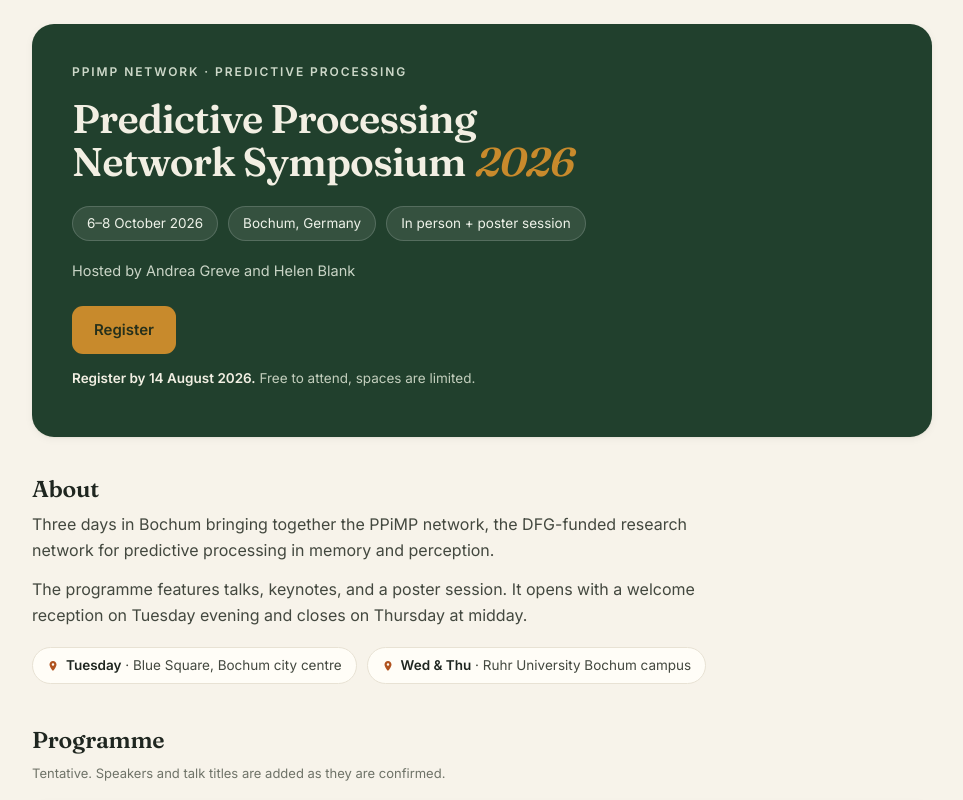
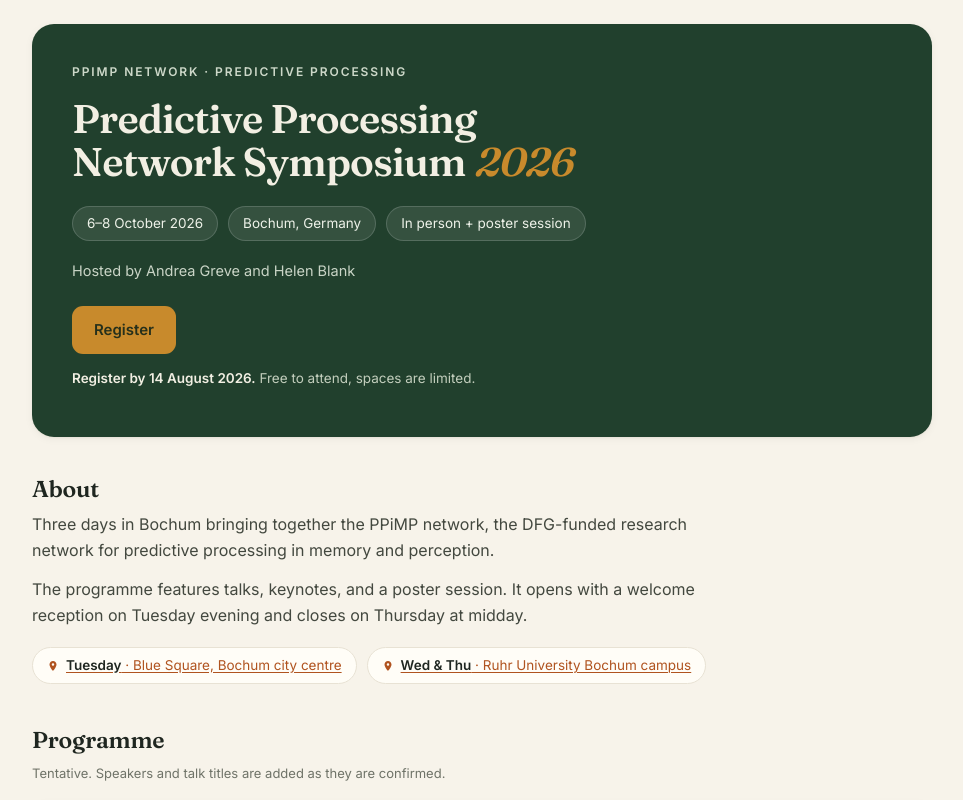
Before and after one commit to predcommlab/symposium-2026, a plain HTML site: page index.html in a window 1280 px wide. Shown: the top 800 px of the page, without its empty margins (158-1121 px from the left). Drawn offline with Linux system fonts and the light colour scheme; no server answers.

Commit message:
Style the About venue chips as clear links (rust, underlined)

```diff
--- a/index.html
+++ b/index.html
@@ -70,8 +70,8 @@
   .dvenue a.venue:hover{text-decoration:underline;}
   .dvenue .theme{color:#43483f;}
   .venuekey{display:flex;flex-wrap:wrap;gap:10px;margin:18px 0 0;}
-  .vk{display:inline-flex;align-items:center;gap:7px;font-size:13.5px;color:#43483f;background:var(--card);border:1px solid var(--line);border-radius:999px;padding:7px 14px;text-decoration:none;}
-  .vk:hover{border-color:var(--rust);}
+  .vk{display:inline-flex;align-items:center;gap:7px;font-size:13.5px;color:var(--rust);background:var(--card);border:1px solid var(--line);border-radius:999px;padding:7px 14px;text-decoration:underline;text-underline-offset:2px;}
+  .vk:hover{border-color:var(--rust);background:#faf1e6;}
   .vk svg{flex:none;color:var(--rust);}
   .vk b{color:var(--ink);font-weight:600;}
   .row{display:grid;grid-template-columns:104px 1fr auto;gap:16px;align-items:baseline;
```
